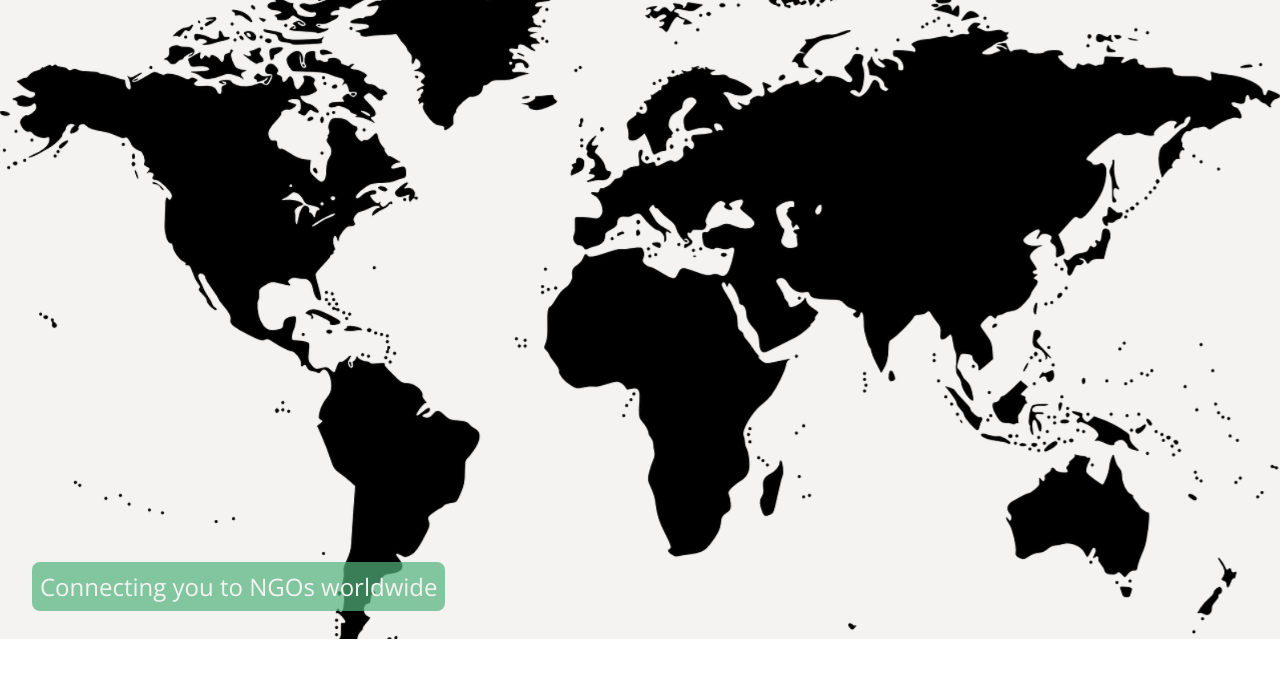
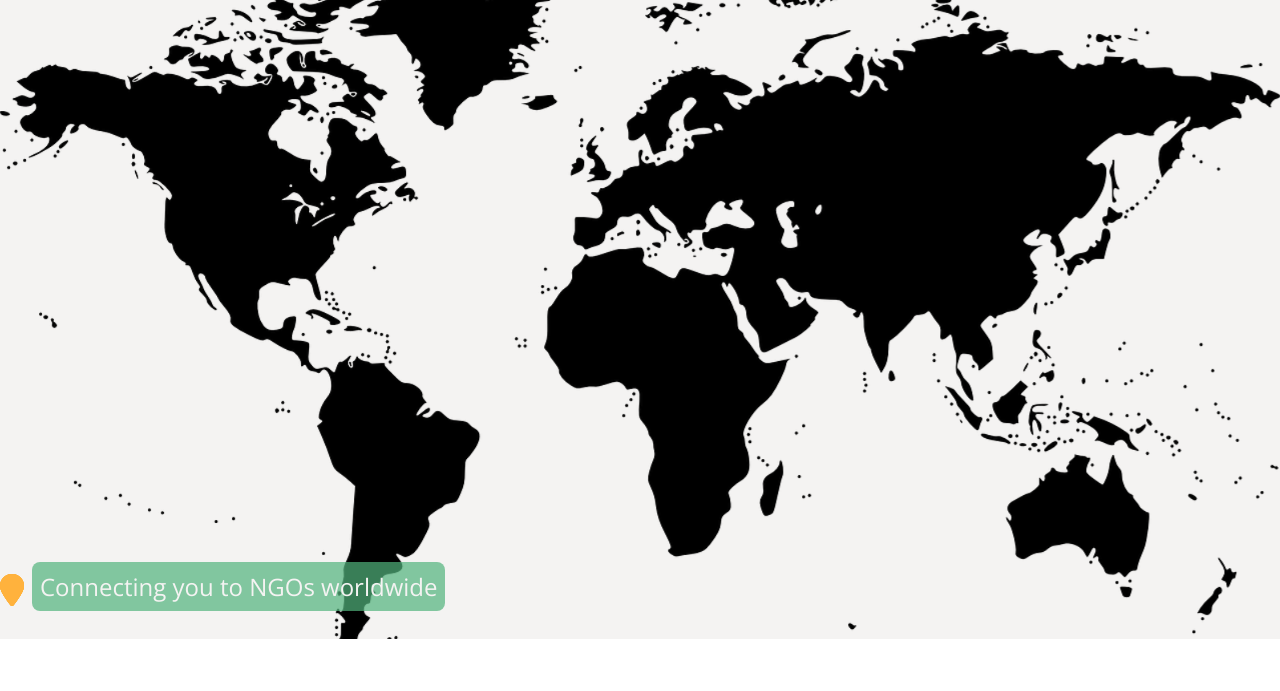
Before and after one commit to alphaClass6143/hackathon-2023-charityhub, a Flask app: page / in a window 1280 px wide. Shown: the part 109-800 px from the top of the page. Run offline with Flask 2, Linux system fonts and the light colour scheme; some libraries are stand-ins or nearby versions.

Commit message:
added position,size and color to markers

```diff
--- a/app/assets/css/index.css
+++ b/app/assets/css/index.css
@@ -9,7 +9,13 @@
     padding:0.5rem;
     border-radius: 0.5rem;
 }
-
+#map-feature span{
+    position:absolute;
+    z-index: 1;
+    bottom: 5rem;
+    color:#FFB23D;
+    font-size:2rem;
+}
 #worldmap {
     position: absolute;
     object-fit: cover;
```
